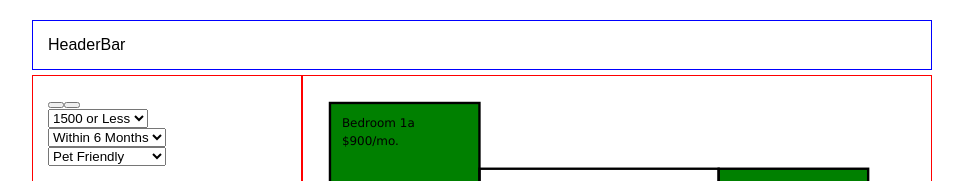
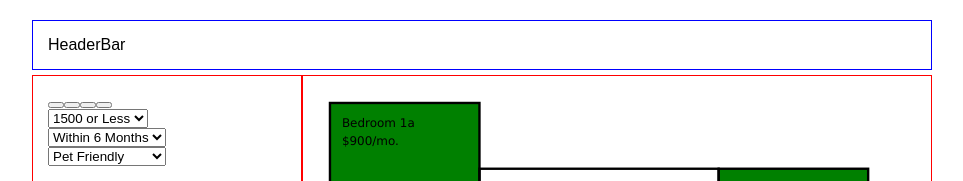
Before and after one commit to eckmLJE/room-seek-v2-fe, a React (Create React App) app: page / in a window 1280 px wide. Shown: the top 181 px of the page, without its empty margins (158-1121 px from the left). Built offline with nearby package versions, Linux system fonts and the light colour scheme.

Commit message:
multiple apartments buttons

```diff
--- a/src/actions/apartments.js
+++ b/src/actions/apartments.js
@@ -3,7 +3,10 @@ export const getApartments = apartments => ({
   apartments
 });
 
-export const setCurrentApartment = id => ({
-  type: "SET_CURRENT_APARTMENT",
-  id
-});
+export const setCurrentApartment = id => {
+  console.log(id);
+  return {
+    type: "SET_CURRENT_APARTMENT",
+    id
+  };
+};
--- a/src/components/FilterBox.js
+++ b/src/components/FilterBox.js
@@ -1,4 +1,4 @@
-import React from "react";
+import React, { Component } from "react";
 import { connect } from "react-redux";
 
 import { setCurrentApartment } from "../actions/apartments";
@@ -6,34 +6,44 @@ import { setRentFilter } from "../actions/filters";
 import { setMonthsFilter } from "../actions/filters";
 import { setPetFilter } from "../actions/filters";
 
-const FilterBox = props => {
+class FilterBox extends Component {
+  handleAptClick = e => {
+    e.preventDefault();
+    const id = parseInt(e.target.name, 10);
+    this.props.setCurrentApartment(id);
+  };
+
+  render() {
     return (
       <div className="col-1">
-      <div className="apt-buttons">
-        <button />
-        <button />
+        <div className="apt-buttons" onClick={this.handleAptClick}>
+          <button name="1" />
+          <button name="2" />
+          <button name="3" />
+          <button name="4" />
         </div>
         <div className="filters">
-        <select onChange={e => props.setRentFilter(e.target.value)}>
+          <select onChange={e => this.props.setRentFilter(e.target.value)}>
             <option value="1500">1500 or Less</option>
             <option value="1250">1250 or Less</option>
             <option value="1000">1000 or Less</option>
           </select>
           <br />
-        <select onChange={e => props.setMonthsFilter(e.target.value)}>
+          <select onChange={e => this.props.setMonthsFilter(e.target.value)}>
             <option value="6">Within 6 Months</option>
             <option value="3">Within 3 Months</option>
             <option value="1">Within 1 Month</option>
           </select>
           <br />
-        <select onChange={e => props.setPetFilter(e.target.value)}>
+          <select onChange={e => this.props.setPetFilter(e.target.value)}>
             <option value="true">Pet Friendly</option>
             <option value="false">Not Pet Friendly</option>
           </select>
         </div>
       </div>
     );
-};
+  }
+}
 
 const mapStateToProps = state => ({
   apartments: state.apartments.apartments
```
Lines whose indentation alone changed are shown as unchanged.
